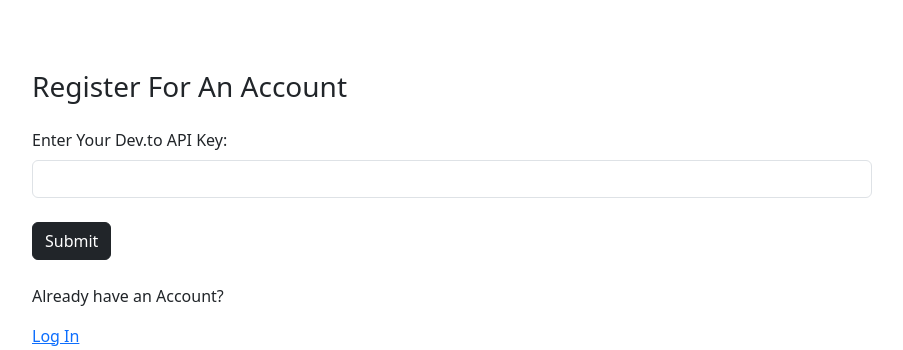
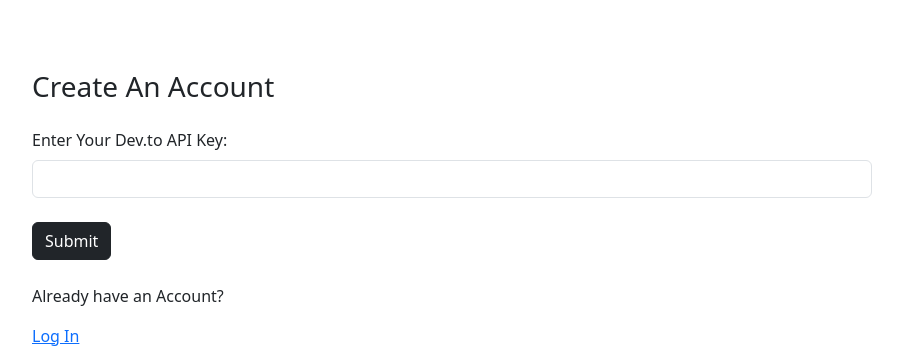
Before and after one commit to York13Pud/python-project-dev-to-stats, a Django app: page /register/ in a window 1280 px wide. Shown: the part 74-424 px from the top of the page, without its empty margins (188-1091 px from the left). Run offline with Django 4.2, Linux system fonts and the light colour scheme; parts of the project's set-up code (start-up, migrations or seed data) failed here and were passed over.

Commit message:
Changed title of h3 tag

```diff
--- a/project/apps/users/templates/register.html
+++ b/project/apps/users/templates/register.html
@@ -5,7 +5,7 @@
 <div class="">
     <div class="m-4">
         <div class="m-4">
-            <h3>Register For An Account</h3>
+            <h3>Create An Account</h3>
         </div>
 
         {% if request.path == "/register/" %}
```
